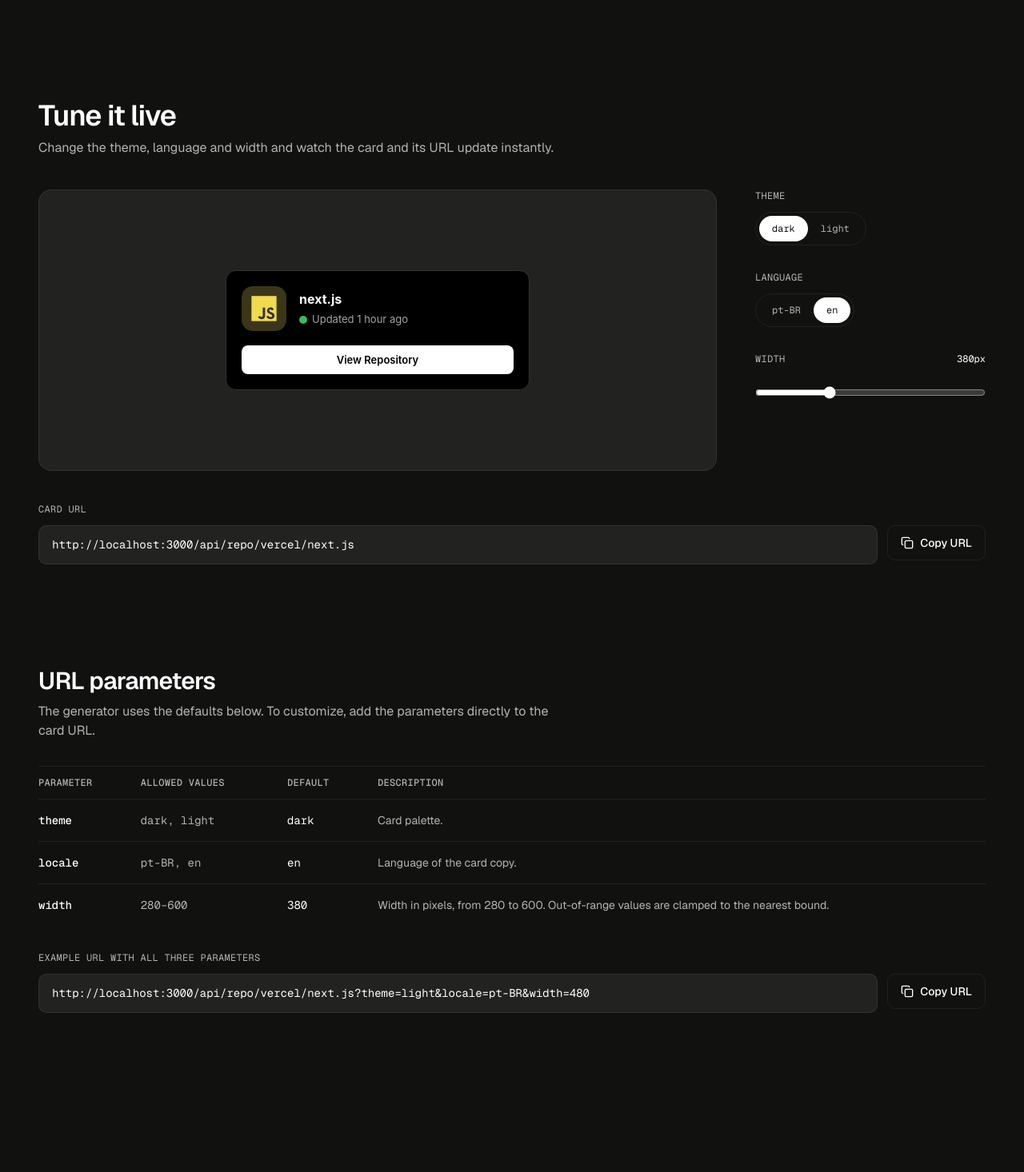
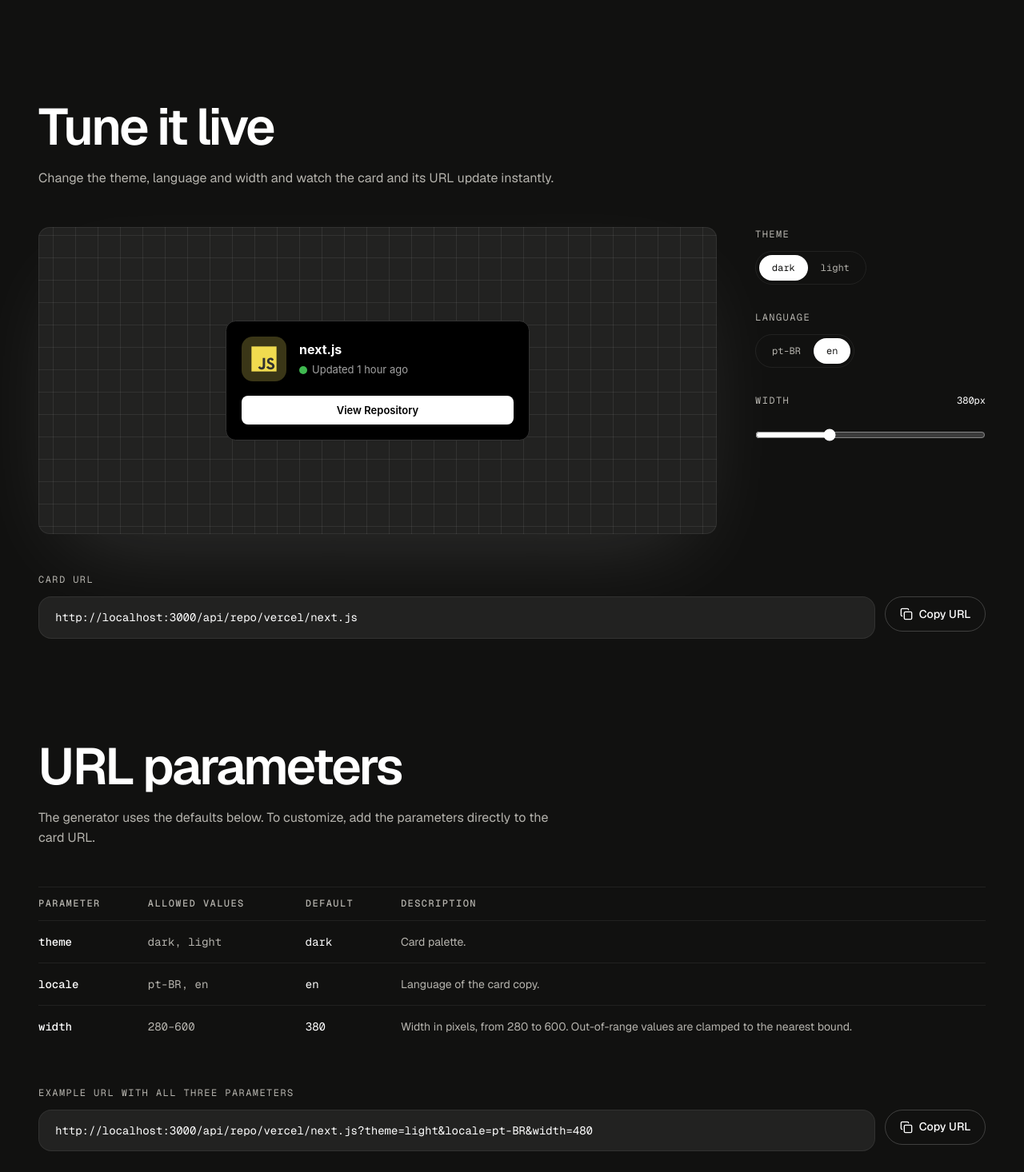
Before and after one commit to JoaoVictorVM/readme-cards-generator, a Next.js app: page /en in a window 1280 px wide. Shown: the part 4344-5810 px from the top of the page at 80% size. Built offline with nearby package versions, Linux system fonts and the light colour scheme.

Commit message:
style(landing): reestiliza playground, marquee e parametros no novo sistema

```diff
--- a/src/components/landing/card-parameters.tsx
+++ b/src/components/landing/card-parameters.tsx
@@ -1,5 +1,6 @@
 import { CopyExampleUrl } from "@/components/landing/copy-example-url";
 import { PARAMETER_ROWS } from "@/components/landing/example-url";
+import { SectionTitle } from "@/components/motion/section-title";
 import { format } from "@/i18n/get-dictionary";
 import type { Dictionary } from "@/i18n/types";
 
@@ -29,23 +30,18 @@
   return (
     <section
       aria-labelledby="parameters"
-      className="flex scroll-mt-24 flex-col gap-8"
+      className="flex scroll-mt-24 flex-col gap-12"
     >
-      <div className="flex flex-col gap-2">
-        <h2
-          id="parameters"
-          className="text-2xl font-semibold tracking-tight sm:text-3xl"
-        >
-          {landing.parametersTitle}
-        </h2>
-        <p className="max-w-2xl text-muted">{landing.parametersIntro}</p>
+      <div className="flex flex-col gap-5">
+        <SectionTitle id="parameters">{landing.parametersTitle}</SectionTitle>
+        <p className="type-lead max-w-2xl">{landing.parametersIntro}</p>
       </div>
       <div className="overflow-x-auto border-t">
         <table
           aria-labelledby="parameters"
           className="w-full min-w-[32rem] text-left text-sm"
         >
-          <thead className="border-b font-mono text-xs tracking-wide text-muted uppercase">
+          <thead className="eyebrow border-b">
             <tr>
               <th scope="col" className="py-3 pr-4 font-medium">
                 {landing.parameterNameHeader}
@@ -78,11 +74,9 @@
         </table>
       </div>
       <div className="flex flex-col gap-3">
-        <p className="font-mono text-xs tracking-wide text-muted uppercase">
-          {landing.exampleUrlLabel}
-        </p>
+        <p className="eyebrow">{landing.exampleUrlLabel}</p>
         <div className="flex flex-col gap-3 sm:flex-row sm:items-start">
-          <code className="block min-w-0 flex-1 rounded-site border bg-surface px-4 py-3 font-mono text-sm leading-relaxed break-all select-all">
+          <code className="block min-w-0 flex-1 rounded-2xl border bg-surface px-5 py-3.5 font-mono text-sm leading-relaxed break-all select-all">
             {exampleUrl}
           </code>
           <CopyExampleUrl
--- a/src/components/landing/card-playground.tsx
+++ b/src/components/landing/card-playground.tsx
@@ -4,6 +4,7 @@
 import { EXAMPLE_CARD_QUERY_PARAMETERS } from "@/components/landing/config";
 import { CopyExampleUrl } from "@/components/landing/copy-example-url";
 import { gsap, MOTION, useGSAP } from "@/components/motion/gsap";
+import { SectionTitle } from "@/components/motion/section-title";
 import type { ShowcaseEntry } from "@/components/landing/showcase-types";
 import { locales, type Locale } from "@/i18n/config";
 import type { Dictionary } from "@/i18n/types";
@@ -45,9 +46,7 @@
 }: OptionGroupProps<T>) {
   return (
     <fieldset className="flex flex-col gap-3">
-      <legend className="mb-3 font-mono text-xs tracking-wide text-muted uppercase">
-        {legend}
-      </legend>
+      <legend className="eyebrow mb-3">{legend}</legend>
       <div className="inline-flex w-fit rounded-full border p-1">
         {options.map((option) => (
           <label
@@ -124,15 +123,10 @@
   const light = theme === CARD_THEMES.light;
 
   return (
-    <section aria-labelledby="playground" className="flex flex-col gap-10">
-      <div className="flex flex-col gap-2">
-        <h2
-          id="playground"
-          className="text-3xl font-semibold tracking-[-0.03em] sm:text-4xl"
-        >
-          {landing.playgroundTitle}
-        </h2>
-        <p className="max-w-2xl text-muted">{landing.playgroundIntro}</p>
+    <section aria-labelledby="playground" className="flex flex-col gap-12">
+      <div className="flex flex-col gap-5">
+        <SectionTitle id="playground">{landing.playgroundTitle}</SectionTitle>
+        <p className="type-lead max-w-2xl">{landing.playgroundIntro}</p>
       </div>
 
       <div className="grid gap-10 lg:grid-cols-[minmax(0,1fr)_18rem] lg:gap-12">
@@ -141,8 +135,10 @@
           data-playground-stage
           data-theme={theme}
           className={cn(
-            "flex min-h-[14rem] items-center justify-center overflow-hidden rounded-2xl border p-6 transition-colors duration-700 sm:min-h-[22rem] sm:p-10",
-            light ? "border-transparent bg-foreground" : "bg-surface",
+            "card-frame flex min-h-[14rem] items-center justify-center overflow-hidden border p-6 transition-colors duration-700 sm:min-h-[24rem] sm:p-10",
+            light
+              ? "border-transparent bg-foreground"
+              : "stage-grid bg-surface",
           )}
         >
           {/* eslint-disable-next-line @next/next/no-img-element */}
@@ -180,10 +176,7 @@
           />
           <div className="flex flex-col gap-3">
             <div className="flex items-baseline justify-between">
-              <label
-                htmlFor="playground-width"
-                className="font-mono text-xs tracking-wide text-muted uppercase"
-              >
+              <label htmlFor="playground-width" className="eyebrow">
                 {landing.playgroundWidthLabel}
               </label>
               <output
@@ -208,13 +201,11 @@
       </div>
 
       <div className="flex flex-col gap-3">
-        <p className="font-mono text-xs tracking-wide text-muted uppercase">
-          {landing.playgroundUrlLabel}
-        </p>
+        <p className="eyebrow">{landing.playgroundUrlLabel}</p>
         <div className="flex flex-col gap-3 sm:flex-row sm:items-start">
           <code
             data-playground-url
-            className="block min-w-0 flex-1 rounded-site border bg-surface px-4 py-3 font-mono text-sm leading-relaxed break-all select-all"
+            className="block min-w-0 flex-1 rounded-2xl border bg-surface px-5 py-3.5 font-mono text-sm leading-relaxed break-all select-all"
           >
             {url}
           </code>
--- a/src/components/landing/copy-example-url.tsx
+++ b/src/components/landing/copy-example-url.tsx
@@ -45,10 +45,7 @@
           .then(() => setCopied(true))
           .catch(() => {});
       }}
-      className={cn(
-        "inline-flex h-11 shrink-0 cursor-pointer items-center gap-2 rounded-site border px-4 text-sm font-medium transition-colors hover:border-foreground",
-        copied && "border-foreground",
-      )}
+      className={cn("btn-outline shrink-0", copied && "border-foreground")}
     >
       <Icon aria-hidden="true" className="size-4" />
       {copied ? copiedLabel : copyLabel}
--- a/src/components/landing/repo-marquee.tsx
+++ b/src/components/landing/repo-marquee.tsx
@@ -27,11 +27,8 @@
       aria-labelledby="marquee"
       className="full-bleed flex flex-col gap-10"
     >
-      <Reveal className="mx-auto w-full max-w-5xl px-6">
-        <h2
-          id="marquee"
-          className="font-mono text-xs tracking-wide text-muted uppercase"
-        >
+      <Reveal className="container-site">
+        <h2 id="marquee" className="eyebrow">
           {dictionary.landing.marqueeTitle}
         </h2>
       </Reveal>
```
